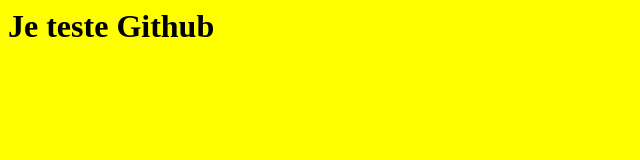
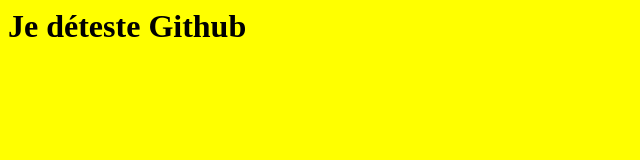
Before and after one commit to PourInfoAOrleans/victor, a plain HTML site: page index.html in a window 1280 px wide. Shown: the whole page, without its empty margins (0-640 px from the left). Drawn offline with Linux system fonts and the light colour scheme.

Commit message:
Je déteste

```diff
--- a/index.html
+++ b/index.html
@@ -2,7 +2,7 @@
 <html>
   <title>Mon premier essais</title>
   <body>
-    <h1>Je teste Github</h1>
+    <h1>Je déteste Github</h1>
   </body>
   <style>
     body {background-color:yellow;}
```
